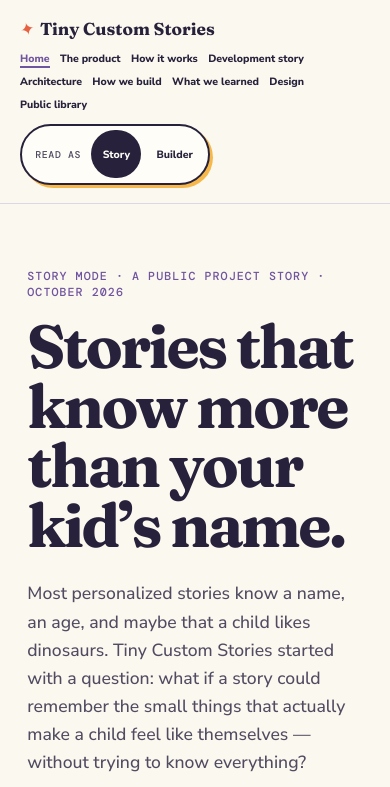
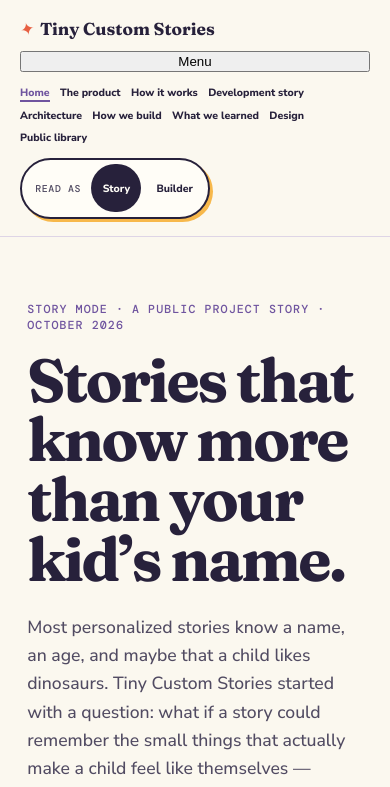
Before and after one commit to TinyCustomStories/tiny-custom-stories-project-story, a React (Vite) app: page / in a window 390 px wide. Shown: the top 787 px of the page. Built offline with nearby package versions, Linux system fonts and the light colour scheme.

Commit message:
feat: add responsive hamburger navigation

```diff
--- a/src/App.tsx
+++ b/src/App.tsx
@@ -3292,6 +3292,31 @@ function Layout({
 
   const Page =
     readingMode === 'story' ? storyPages[route] : builderPages[route];
+  const [menuOpen, setMenuOpen] = React.useState(false);
+  const menuButtonRef = React.useRef<HTMLButtonElement>(null);
+
+  React.useEffect(() => {
+    setMenuOpen(false);
+  }, [route]);
+
+  React.useEffect(() => {
+    if (!menuOpen) return undefined;
+
+    const closeOnEscape = (event: KeyboardEvent) => {
+      if (event.key === 'Escape') {
+        setMenuOpen(false);
+        menuButtonRef.current?.focus();
+      }
+    };
+
+    window.addEventListener('keydown', closeOnEscape);
+    return () => window.removeEventListener('keydown', closeOnEscape);
+  }, [menuOpen]);
+
+  const changeReadingMode = (mode: ReadingMode) => {
+    onReadingModeChange(mode);
+    setMenuOpen(false);
+  };
 
   return (
     <div className="page-shell">
@@ -3309,7 +3334,26 @@ function Layout({
           </span>
           Tiny Custom Stories
         </Link>
-        <div className="header-navigation">
+        <button
+          ref={menuButtonRef}
+          type="button"
+          className="menu-toggle"
+          aria-expanded={menuOpen}
+          aria-controls="project-story-navigation"
+          aria-label={menuOpen ? 'Close navigation' : 'Open navigation'}
+          onClick={() => setMenuOpen((open) => !open)}
+        >
+          <span className="menu-toggle-icon" aria-hidden="true">
+            <i />
+            <i />
+            <i />
+          </span>
+          <span>{menuOpen ? 'Close' : 'Menu'}</span>
+        </button>
+        <div
+          id="project-story-navigation"
+          className={`header-navigation${menuOpen ? ' mobile-open' : ''}`}
+        >
           <nav aria-label="Project story pages">
             {primaryNavigation.map(({ path, label }) => (
               <Link
@@ -3331,7 +3375,7 @@ function Layout({
               type="button"
               className={readingMode === 'story' ? 'active' : undefined}
               aria-pressed={readingMode === 'story'}
-              onClick={() => onReadingModeChange('story')}
+              onClick={() => changeReadingMode('story')}
             >
               Story
             </button>
@@ -3339,7 +3383,7 @@ function Layout({
               type="button"
               className={readingMode === 'builder' ? 'active' : undefined}
               aria-pressed={readingMode === 'builder'}
-              onClick={() => onReadingModeChange('builder')}
+              onClick={() => changeReadingMode('builder')}
             >
               Builder
             </button>
```
